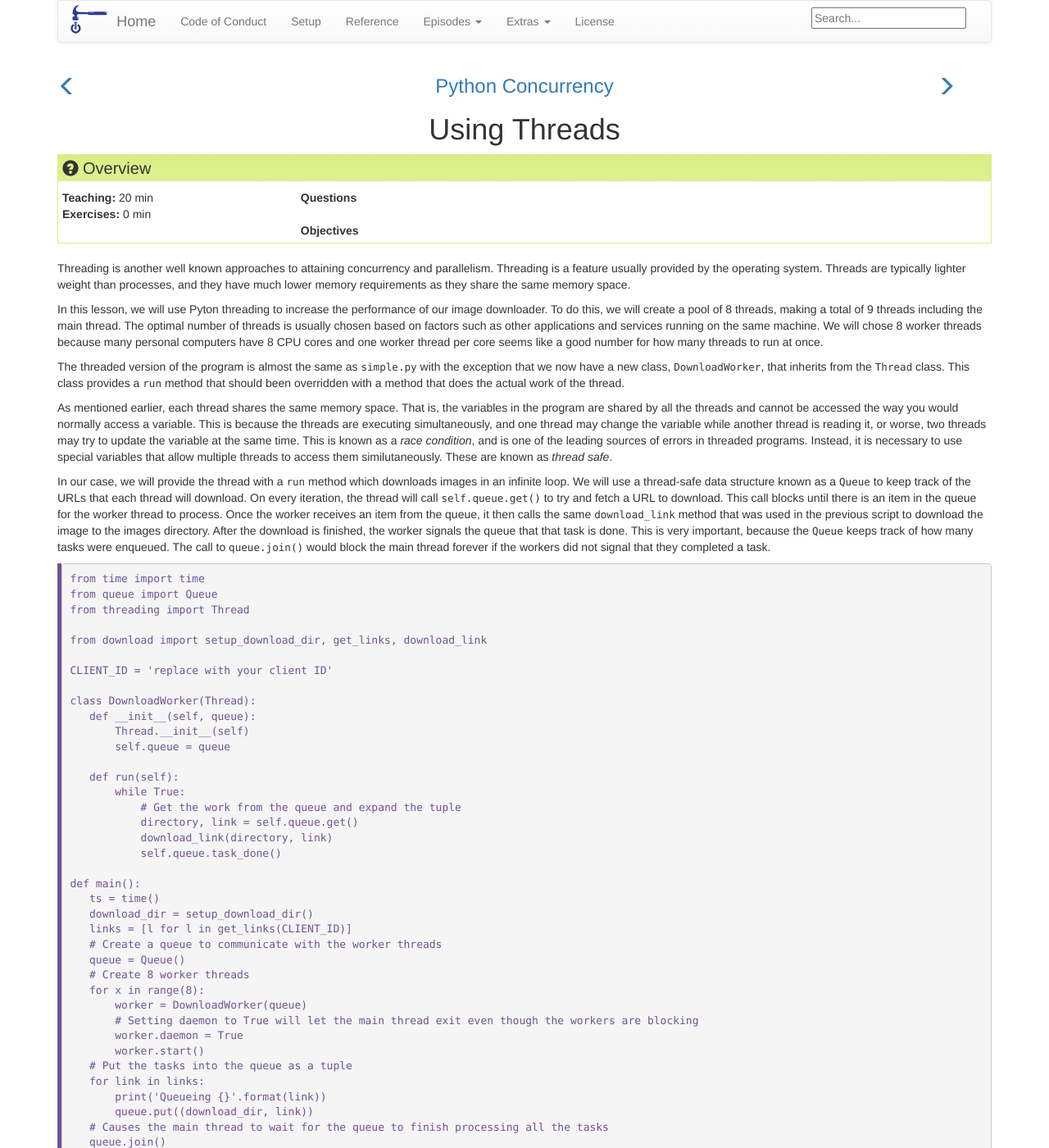
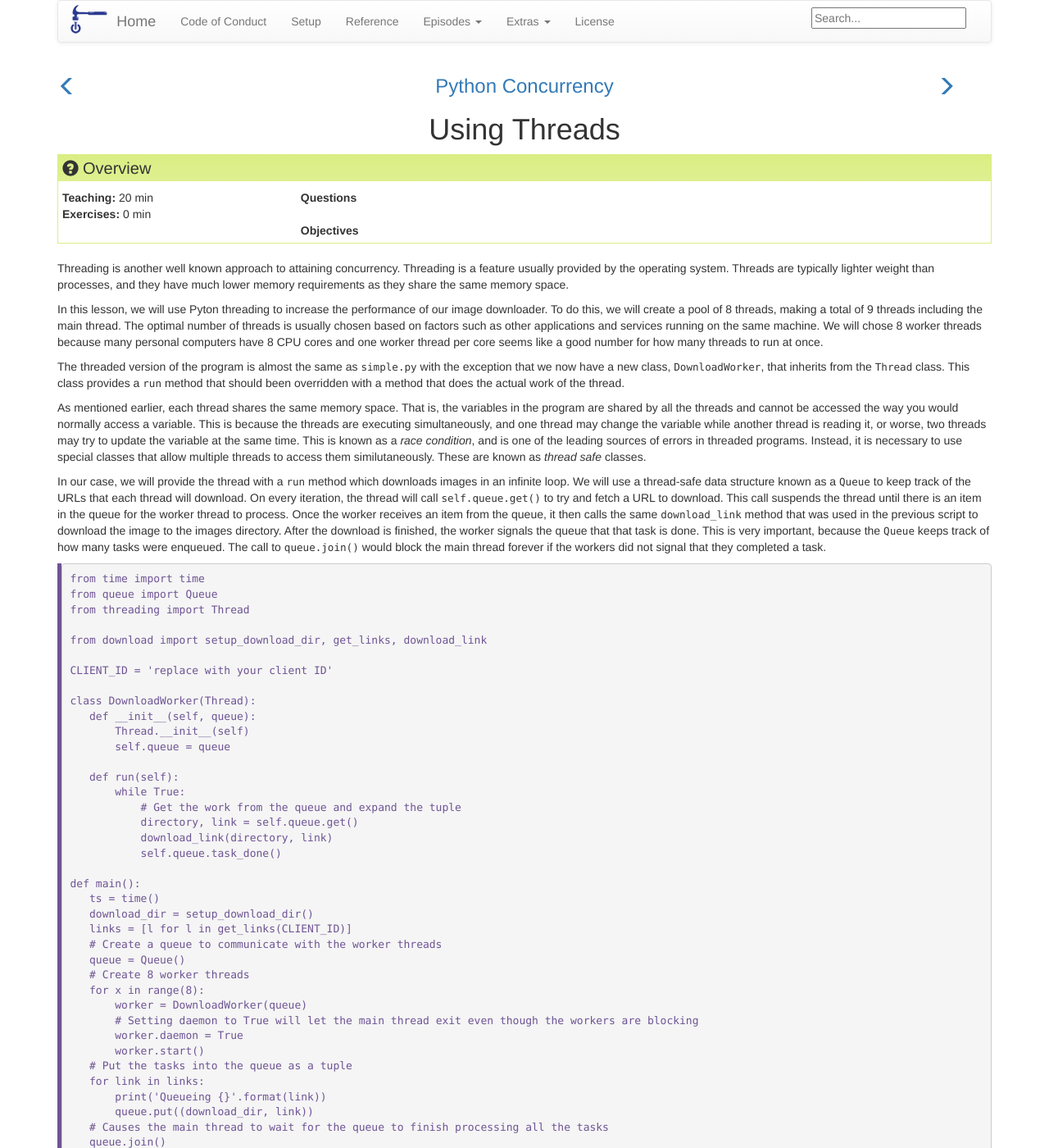
Before and after one commit to nyu-cds/python-concurrency, a Jekyll site: the page built from _episodes/03-threads.md, in a window 1280 px wide and 1400 px high. Shown: the whole window at 82% size. Built offline with Jekyll 4.4.1, drawn with Linux system fonts in a browser that asks for light colours; some of the changed text lies outside the part shown.

Commit message:
Updates
Signed-off-by: Greg Watson <g.watson@computer.org>

```diff
--- a/_episodes/03-threads.md
+++ b/_episodes/03-threads.md
@@ -6,7 +6,7 @@ questions:
 objectives:
 keypoints:
 ---
-Threading is another well known approaches to attaining concurrency and parallelism. Threading is a feature usually provided by the
+Threading is another well known approach to attaining concurrency. Threading is a feature usually provided by the
 operating system. Threads are typically lighter weight than processes, and they have much lower memory requirements as they share the same memory space.
 
 In this lesson, we will use Pyton threading to increase the performance of our image downloader. To do this, we will create a pool of 8 threads, making
@@ -20,13 +20,13 @@ from the `Thread` class. This class provides a `run` method that should been ove
 As mentioned earlier, each thread shares the same memory space. That is, the variables in the program are shared by all the threads and cannot be accessed
 the way you would normally access a variable. This is because the threads are executing simultaneously, and one thread may change the variable while
 another thread is reading it, or worse, two threads may try to update the variable at the same time. This is known as a *race condition*, and is one of
-the leading sources of errors in threaded programs. Instead, it is necessary to use special variables that allow multiple threads to access them
-similutaneously. These are known as *thread safe*.
+the leading sources of errors in threaded programs. Instead, it is necessary to use special classes that allow multiple threads to access them
+similutaneously. These are known as *thread safe* classes.
 
 In our case, we will provide the thread with a `run` method which downloads images in an infinite loop. We will use a thread-safe data structure known
 as a `Queue` to keep track of the URLs that each thread will download. On every iteration, the thread will call `self.queue.get()` to try and fetch a
-URL to download. This call blocks until there is an item in the queue for the worker thread to process. Once the worker receives an item from the queue,
-it then calls the same `download_link` method that was used in the previous script to download the image to the images directory. After the download is
+URL to download. This call suspends the thread until there is an item in the queue for the worker thread to process. Once the worker receives an item
+from the queue, it then calls the same `download_link` method that was used in the previous script to download the image to the images directory. After the download is
 finished, the worker signals the queue that that task is done. This is very important, because the `Queue` keeps track of how many tasks were enqueued.
 The call to `queue.join()` would block the main thread forever if the workers did not signal that they completed a task.
 
```
Also changed, not shown: other parts of _episodes/03-threads.md (+1 -1 lines), _episodes/01-gettingstarted.md (+2 -2 lines), _episodes/02-multiprocessing.md (+4 -3 lines).
